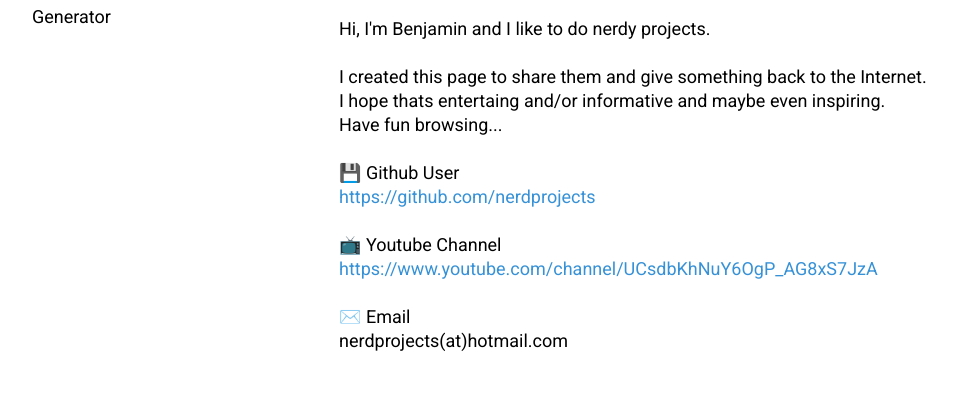
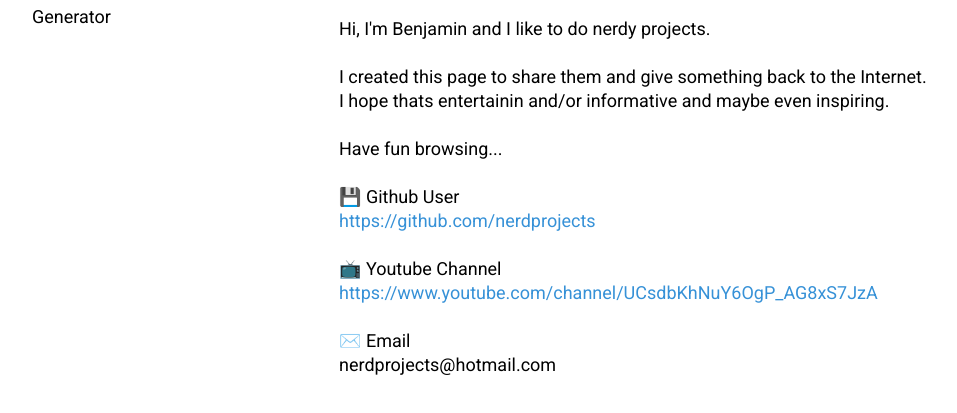
Before and after one commit to nerdprojects/nerdprojects.github.io, a plain HTML site: page index.html in a window 1280 px wide. Shown: the part 87-500 px from the top of the page, without its empty margins (0-957 px from the left). Drawn offline with Linux system fonts and the light colour scheme.

Commit message:
updated content

```diff
--- a/css/style.css
+++ b/css/style.css
@@ -65,9 +65,3 @@ article > p > a {
 article > time {
   color: #989898;
 }
-
-.obfuscated {
-  unicode-bidi: bidi-override;
-  direction: rtl;
-  text-align: left;
-}
--- a/index.html
+++ b/index.html
@@ -19,7 +19,8 @@
        Hi, I'm Benjamin and I like to do nerdy projects.<br>
        <br>
        I created this page to share them and give something back to the Internet.<br>
-       I hope thats entertaing and/or informative and maybe even inspiring.<br>
+       I hope thats entertainin and/or informative and maybe even inspiring.<br>
+       <br>
        Have fun browsing...<br>
        <br>
        💾 Github User<br>
@@ -29,7 +30,7 @@
        <a href="https://www.youtube.com/channel/UCsdbKhNuY6OgP_AG8xS7JzA">https://www.youtube.com/channel/UCsdbKhNuY6OgP_AG8xS7JzA</a><br>
        <br>
        ✉️  Email<br>
-       <span class="obfuscated">bW9jLmxpYW10b2godGEpc3RjZWpvcnBkcmVu</span>
+       <span class="obfuscated">bW9jLmxpYW10b2g0NiMmc3RjZWpvcnBkcmVu</span>
      </p>
 
 	</article>    </main>
--- a/js/script.js
+++ b/js/script.js
@@ -1,3 +1,3 @@
 document.querySelectorAll(".obfuscated").forEach(element => {
-  element.innerHTML = atob(element.innerHTML);
+  element.innerHTML = atob(element.innerHTML).split("").reverse().join("");;
 });
```
